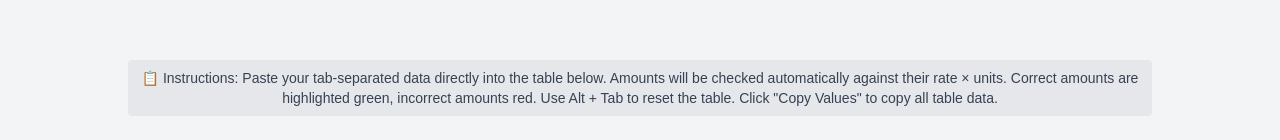
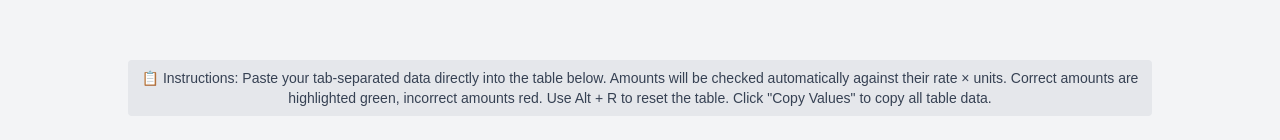
Before and after one commit to tokuchii/copypastev1, a Next.js app: page / in a window 1280 px wide. Shown: the part 234-374 px from the top of the page. Built offline with nearby package versions, Linux system fonts and the light colour scheme.

Commit message:
releaseev1

```diff
--- a/src/app/page.tsx
+++ b/src/app/page.tsx
@@ -131,7 +131,7 @@ const formattedAmount: Cell = {
     <div className="flex flex-col justify-center items-center min-h-screen bg-gray-100 text-black p-4 gap-4">
 
     <div className="text-sm text-gray-700 bg-gray-200 p-2 text-center rounded w-full max-w-5xl mb-2">
-    📋 Instructions: Paste your tab-separated data directly into the table below. Amounts will be checked automatically against their rate × units. Correct amounts are highlighted green, incorrect amounts red. Use Alt + Tab to reset the table. Click &quot;Copy Values&quot; to copy all table data.
+    📋 Instructions: Paste your tab-separated data directly into the table below. Amounts will be checked automatically against their rate × units. Correct amounts are highlighted green, incorrect amounts red. Use Alt + R to reset the table. Click &quot;Copy Values&quot; to copy all table data.
       </div>
       <div className="overflow-x-auto border border-black" onPaste={handlePaste}>
         <table className="border-collapse border border-black text-sm w-full">
```
